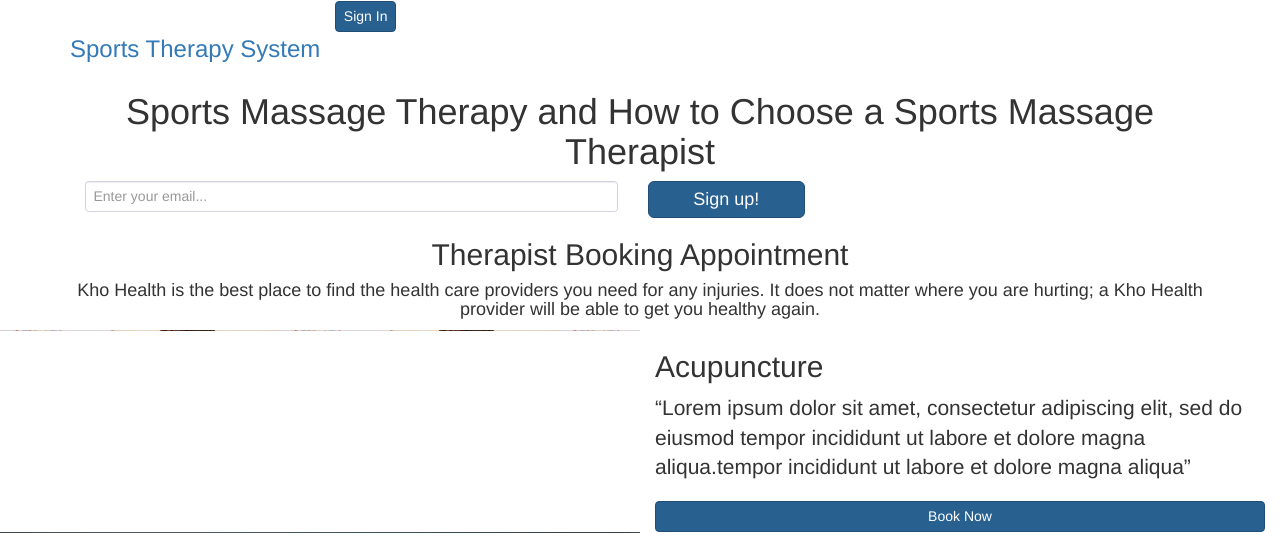
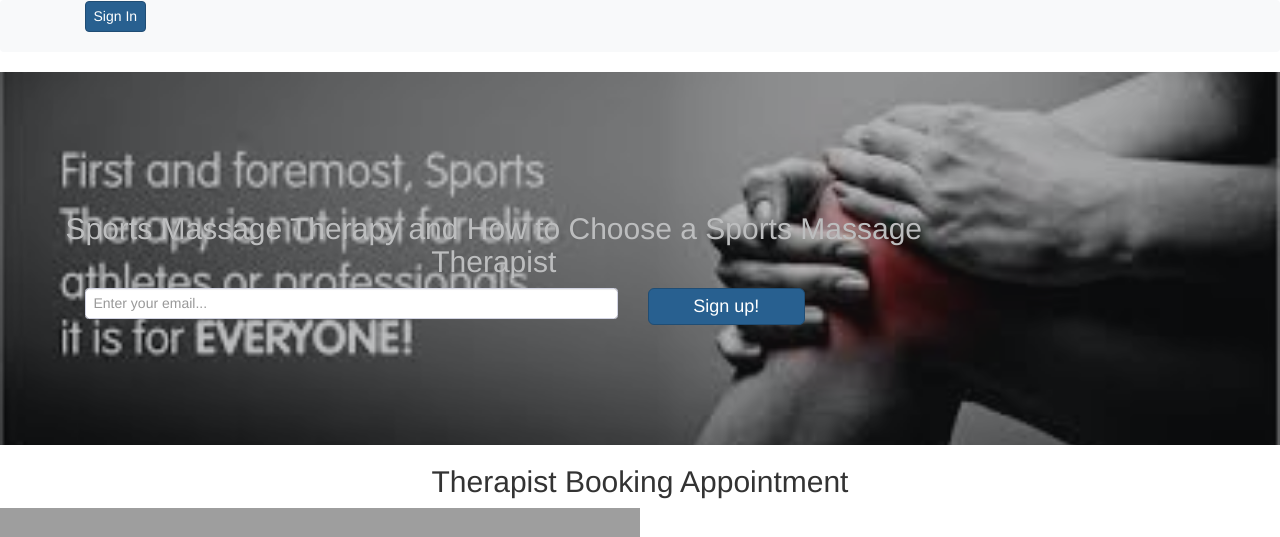
Before and after one commit to krinaapatel/comp606A1P2, a PHP site: page / in a window 1280 px wide. Shown: the top 537 px of the page. Run offline with PHP 8.4, Linux system fonts and the light colour scheme; some libraries are stand-ins or nearby versions; grey boxes are pictures that could not be loaded.

Commit message:
Add files via upload

```diff
--- a/adminview.php
+++ b/adminview.php
@@ -52,7 +52,7 @@
               echo "<td>".$row['date']."</td>";
               echo "<td>".$row['time']."</td>";
               echo "<td>".$row['thr_typ']."</td>";
-	      		  echo '<td><a href="delete.php?a_id='.$row['d_id'].'" Onclick="ConfirmDelete(event)""'>Cancel</a></td>'';
+	      		  echo '<td><a href="delete.php?a_id='.$row['b_id'].'" Onclick="ConfirmDelete(event)""'>Cancel</a></td>'';
       		    echo "</tr>";
             }
         }
--- a/booknow.html
+++ b/booknow.html
@@ -50,7 +50,8 @@
 
                   </select>
                 </div>
-                <input type="button" class="btn btn-primary btn-user btn-block" value = "Book Now" name = "submit">
+                <button name="submit" class="btn btn-primary btn-user btn-block">Register Account</button>
+
 
             </form>
           </div>
--- a/forgot-password.html
+++ b/forgot-password.html
@@ -10,7 +10,7 @@
 
 <section class = "section-wrap heading-title margin40">
 	<div class = "container">
-		<div class = "row"><h3 class = "text-center text-white">Sports Massage Therapist System</h3></div>
+		<div class = "row"><h3 class = "text-center">Sports Massage Therapist System</h3></div>
 	</div>
 </section>
 <section class = "section-wrap">
--- a/index.html
+++ b/index.html
@@ -1,105 +1,193 @@
 <!DOCTYPE html>
-<html lang ="en">
+<html lang="en">
 
 <head>
-  <meta charset = "utf-8">
-  <meta name = "viewport" content = "width=device-width, initial-scale=1">
+
+  <meta charset="utf-8">
+  <meta name="viewport" content="width=device-width, initial-scale=1, shrink-to-fit=no">
+
   <title>Sports Massage Therapist Booking System</title>
+
   <!-- Bootstrap core CSS -->
-  <link rel = "stylesheet" href = "https://maxcdn.bootstrapcdn.com/bootstrap/3.4.0/css/bootstrap.min.css">
+  <link rel="stylesheet" href="https://maxcdn.bootstrapcdn.com/bootstrap/3.4.0/css/bootstrap.min.css">
 
+
+  <!-- <link href="https://fonts.googleapis.com/css?family=Lato:300,400,700,300italic,400italic,700italic" rel="stylesheet" type="text/css">
+ -->
   <!-- Custom styles for this template -->
-   <link href = "css/style.css" rel = "stylesheet">
+   <link href="style.css" rel="stylesheet">
 </head>
 
 <body>
   <!-- Navigation -->
-  <nav class = "navbar navbar-light bg-light">
-    <div class = "container">
-      <a class = "navbar-brand left-part" href = "index.html"><span><h3>Sports Therapy System</h3></span></a>
-      <a class = "btn btn-primary right-part" href = "login.html">Sign In</a>
+  <nav class="navbar navbar-light bg-light">
+    <div class="container">
+      <a class="navbar-brand" href="#"></a>
+      <a class="btn btn-primary" href="login.html">Sign In</a>
     </div>
   </nav>
 
   <!-- Masthead -->
-<section class = "masthead text-white text-center">
-    <div class = "overlay"></div>
-    <div class = "container">
-      <div class = "row">
-        <div class = "col-xl-9 main-title">
-          <h1 class = "text-center marginbottom20 text-white">Sports Massage Therapy and How to Choose a Sports Massage Therapist</h1>
+  <section class="masthead text-white text-center">
+    <div class="overlay"></div>
+    <div class="container">
+      <div class="row">
+        <div class="col-xl-9 main-title">
+          <h1 class="text-center marginbottom20">Sports Massage Therapy and How to Choose a Sports Massage Therapist</h1>
         </div>
-        <div class = "col-md-10 col-lg-8 col-xl-7">
-          <form>
-            <div class = "form-row">
-              <div class = "col-12 col-md-9">
-                <input type = "email" class = "form-control form-control-lg" required placeholder = "Enter your email...">
+        <div class="col-md-10 col-lg-8 col-xl-7">
+          <form action="register.html" method="post">
+            <div class="form-row">
+              <div class="col-12 col-md-9">
+                <input type="email" class="form-control form-control-lg" placeholder="Enter your email...">
               </div>
-              <div class = "col-12 col-md-3">
-                <a href = "register.html" class = "btn btn-block btn-lg btn-primary">Sign up!</a>
+              <div class="col-12 col-md-3">
+                <button type="submit" class="btn btn-block btn-lg btn-primary">Sign up!</button>
               </div>
             </div>
           </form>
         </div>
       </div>
     </div>
-</section>
-
-<section class = "margin40">
-   <div class = "container">
-
-    <h2 class = "text-center">Therapist Booking Appointment</h2>
-    <h4 class = "text-center">Kho Health is the best place to find the health care providers you need for any injuries. It does not matter where you are hurting; a Kho Health provider will be able to get you healthy again.</h4>
-  </div>
+  </section>
+<section>
+<h2 class="text-center">Therapist Booking Appointment</h2>
 </section>
   <!-- Image Showcases -->
-<section class = "showcase">
-    <div class = "container-fluid p-0">
-      <div class = "row no-gutters">
+  <section class="showcase">
+    <div class="container-fluid p-0">
+      <div class="row no-gutters">
 
-        <div class = "col-lg-6 text-white showcase-img" style = "background-image: url('images/accu.jpg');"></div>
-        <div class = "col-lg-6 my-auto showcase-text">
+        <div class="col-lg-6 text-white showcase-img" style="background-image: url('images/bg-showcase-1.jpg');"></div>
+        <div class="col-lg-6 my-auto showcase-text">
           <h2>Acupuncture</h2>
-          <p class = "lead mb-0 home-btn">“Lorem ipsum dolor sit amet, consectetur adipiscing elit, sed do eiusmod tempor incididunt ut labore et dolore magna aliqua.tempor incididunt ut labore et dolore magna aliqua”</p>
-          <a href = "booknow.html" class="btn btn-primary btn-user btn-block">Book Now</a>
+          <p class="lead mb-0">When you use a theme created by Start Bootstrap, you know that the theme will look great on any device, whether it's a phone, tablet, or desktop the page will behave responsively!</p>
+          <a href="login.php" class="btn btn-primary btn-user btn-block">Book Now</a>
         </div>
       </div>
-      <div class = "row no-gutters right-content">
-        <div class = "col-lg-6 text-white showcase-img second " style = "background-image: url('images/massage2.jpg');"></div>
-        <div class = "col-lg-6 my-auto showcase-text">
+      <div class="row no-gutters">
+        <div class="col-lg-6 text-white showcase-img" style="background-image: url('images/bg-showcase-2.jpg');"></div>
+        <div class="col-lg-6 my-auto showcase-text">
           <h2>Fascial Stretch Therapy</h2>
-          <p class = "lead mb-0">“Lorem ipsum dolor sit amet, consectetur adipiscing elit, sed do eiusmod tempor incididunt ut labore et dolore magna aliqua.tempor incididunt ut labore et dolore magna aliqua”</p>
-          <a href = "booknow.html" class = "btn btn-primary btn-user btn-block">Book Now</a>
+          <p class="lead mb-0">Newly improved, and full of great utility classes, Bootstrap 4 is leading the way in mobile responsive web development! All of the themes on Start Bootstrap are now using Bootstrap 4!</p>
+          <a href="login.php" class="btn btn-primary btn-user btn-block">Book Now</a>
         </div>
       </div>
-      <div class = "row no-gutters">
-        <div class = "col-lg-6 order-lg-2 text-white showcase-img" style = "background-image: url('images/massage3.jpg');"></div>
-        <div class = "col-lg-6 order-lg-1 my-auto showcase-text">
+      <div class="row no-gutters">
+        <div class="col-lg-6 order-lg-2 text-white showcase-img" style="background-image: url('images/bg-showcase-3.jpg');"></div>
+        <div class="col-lg-6 order-lg-1 my-auto showcase-text">
           <h2>Dry Needling</h2>
-          <p class = "lead mb-0">“Lorem ipsum dolor sit amet, consectetur adipiscing elit, sed do eiusmod tempor incididunt ut labore et dolore magna aliqua.tempor incididunt ut labore et dolore magna aliqua”</p>
-          <a href = "booknow.html" class = "btn btn-primary btn-user btn-block">Book Now</a>
+          <p class="lead mb-0">Landing Page is just HTML and CSS with a splash of SCSS for users who demand some deeper customization options. Out of the box, just add your content and images, and your new landing page will be ready to go!</p>
+          <a href="login.php" class="btn btn-primary btn-user btn-block">Book Now</a>
         </div>
       </div>
     </div>
   </section>
 
+  <!-- Testimonials -->
+  <section class="testimonials text-center bg-light">
+    <div class="container">
+      <h2 class="mb-5">What people are saying...</h2>
+      <div class="row">
+        <div class="col-lg-4">
+          <div class="testimonial-item mx-auto mb-5 mb-lg-0">
+            <img class="img-fluid rounded-circle mb-3" src="img/testimonials-1.jpg" alt="">
+            <h5>Margaret E.</h5>
+            <p class="font-weight-light mb-0">"This is fantastic! Thanks so much guys!"</p>
+          </div>
+        </div>
+        <div class="col-lg-4">
+          <div class="testimonial-item mx-auto mb-5 mb-lg-0">
+            <img class="img-fluid rounded-circle mb-3" src="img/testimonials-2.jpg" alt="">
+            <h5>Fred S.</h5>
+            <p class="font-weight-light mb-0">"Bootstrap is amazing. I've been using it to create lots of super nice landing pages."</p>
+          </div>
+        </div>
+        <div class="col-lg-4">
+          <div class="testimonial-item mx-auto mb-5 mb-lg-0">
+            <img class="img-fluid rounded-circle mb-3" src="img/testimonials-3.jpg" alt="">
+            <h5>Sarah W.</h5>
+            <p class="font-weight-light mb-0">"Thanks so much for making these free resources available to us!"</p>
+          </div>
+        </div>
+      </div>
+    </div>
+  </section>
+
+  <!-- Call to Action -->
+  <section class="call-to-action text-white text-center">
+    <div class="overlay"></div>
+    <div class="container">
+      <div class="row">
+        <div class="col-xl-9 mx-auto">
+          <h2 class="mb-4">Ready to get started? Sign up now!</h2>
+        </div>
+        <div class="col-md-10 col-lg-8 col-xl-7 mx-auto">
+          <form action="register.html" method="post">
+            <div class="form-row">
+              <div class="col-12 col-md-9 mb-2 mb-md-0">
+                <input type="email" class="form-control form-control-lg" placeholder="Enter your email...">
+              </div>
+              <div class="col-12 col-md-3">
+                <button type="submit" class="btn btn-block btn-lg btn-primary">Sign up!</button>
+              </div>
+            </div>
+          </form>
+        </div>
+      </div>
+    </div>
+  </section>
 
   <!-- Footer -->
-  <footer class = "footer bg-light">
-    <div class = "container">
-      <div class = "row">
-        <div class = "col-lg-6 h-100 text-center text-lg-left my-auto">
-
-          <p class = "text-muted small mb-4 mb-lg-0">&copy; Sports Therapist 2019. All Rights Reserved.</p>
+  <footer class="footer bg-light">
+    <div class="container">
+      <div class="row">
+        <div class="col-lg-6 h-100 text-center text-lg-left my-auto">
+          <ul class="list-inline mb-2">
+            <li class="list-inline-item">
+              <a href="#">About</a>
+            </li>
+            <li class="list-inline-item">&sdot;</li>
+            <li class="list-inline-item">
+              <a href="#">Contact</a>
+            </li>
+            <li class="list-inline-item">&sdot;</li>
+            <li class="list-inline-item">
+              <a href="#">Terms of Use</a>
+            </li>
+            <li class="list-inline-item">&sdot;</li>
+            <li class="list-inline-item">
+              <a href="#">Privacy Policy</a>
+            </li>
+          </ul>
+          <p class="text-muted small mb-4 mb-lg-0">&copy; Your Website 2019. All Rights Reserved.</p>
         </div>
-
+        <div class="col-lg-6 h-100 text-center text-lg-right my-auto">
+          <ul class="list-inline mb-0">
+            <li class="list-inline-item mr-3">
+              <a href="#">
+                <i class="fab fa-facebook fa-2x fa-fw"></i>
+              </a>
+            </li>
+            <li class="list-inline-item mr-3">
+              <a href="#">
+                <i class="fab fa-twitter-square fa-2x fa-fw"></i>
+              </a>
+            </li>
+            <li class="list-inline-item">
+              <a href="#">
+                <i class="fab fa-instagram fa-2x fa-fw"></i>
+              </a>
+            </li>
+          </ul>
+        </div>
       </div>
     </div>
   </footer>
 
   <!-- Bootstrap core JavaScript -->
-    <script src = "https://ajax.googleapis.com/ajax/libs/jquery/1.12.4/jquery.min.js"></script>
-    <script src = "https://maxcdn.bootstrapcdn.com/bootstrap/3.4.0/js/bootstrap.min.js"></script>
+  <script src="vendor/jquery/jquery.min.js"></script>
+  <script src="vendor/bootstrap/js/bootstrap.bundle.min.js"></script>
 
 </body>
 
--- a/profile.html
+++ b/profile.html
@@ -6,7 +6,7 @@
   <meta charset="utf-8">
   <meta name="viewport" content="width=device-width, initial-scale=1, shrink-to-fit=no">
 
-  <title>Sports Massage Therapist Booking Profile</title>
+  <title>Sports Massage Therapist Booking Home</title>
 
   <!-- Bootstrap core CSS -->
   <link rel = "stylesheet" href = "https://maxcdn.bootstrapcdn.com/bootstrap/3.4.0/css/bootstrap.min.css">
@@ -34,7 +34,7 @@
       	<a href = "booknow.html" class="btn btn-primary btn-user btn-block">Book Now</a>
       </div>
       <div class = "col-sm-3 profile-button">
-       	<a href = "viewapp.html" class="btn btn-primary btn-user btn-block">Appointment View</a>
+       	<a href = "viewapp.php" class="btn btn-primary btn-user btn-block">Appointment View</a>
       </div>
       <div class = "col-sm-3"</div>
     </div>
--- /dev/null
+++ b/style.css
@@ -0,0 +1,122 @@
+<!--Register page css -->
+.bg-gradient-primary {
+    background-color: #4e73df;
+    background-image: linear-gradient(180deg,#4e73df 10%,#224abe 100%);
+    background-size: cover;
+    height:100%;
+}
+.o-hidden {
+    overflow: hidden!important;
+}
+.bg-shadow{
+	box-shadow: 0 1rem 3rem rgba(0,0,0,.175)!important;
+	display:flex;
+    flex-direction: column;
+    min-width: 0;
+    word-wrap: break-word;
+    background-color: #fff;
+    background-clip: border-box;
+    border-radius: .35rem;
+    margin:20px 0;
+}
+.marginbottom20{margin-botttom:20px;}
+.padding40{padding:40px;}
+.main-title{width:75%;}
+.bg-register-image img, .bg-login-image img{
+    width:100%;
+    display: block!important;
+}
+.register .text-center {
+    text-align: center!important;
+	color: #3a3b45!important;
+	margin-bottom:30px;
+}
+form.user .form-control-user {
+
+    border-radius: 10rem;
+    padding: 1.5rem 1rem;
+}
+.form-control {
+    display: block;
+    width: 100%;
+    height: calc(1.5em + .75rem + 2px);
+    padding: .375rem .75rem;
+
+    font-weight: 400;
+    line-height: 1.5;
+    color: #6e707e;
+    background-color: #fff;
+    background-clip: padding-box;
+    border: 1px solid #d1d3e2;
+    border-radius: .35rem;
+}
+form.user .btn-user {
+    border-radius: 10rem;
+    padding: .75rem 1rem;
+}
+.btn-block {
+    display: block;
+    width: 100%;
+}
+.btn-primary {
+    color: #fff;
+    background-color: #286090;
+    border-color: #204d74;
+
+}
+.btn {
+    display: inline-block;
+    font-weight: 400;
+
+    text-align: center;
+    vertical-align: middle;
+
+    color: #fff;
+    background-color: #286090;
+    border-color: #204d74;
+    padding: .375rem .75rem;
+
+    line-height: 1.5;
+}
+
+.gender{color:#6e707e;}
+img.logo {
+    width: 160px !important;
+    height: 50px !important;
+
+}
+.bg-light {
+    background-color: #f8f9fa!important;
+}
+
+.masthead {
+   position: relative;
+    background-color: #343a40;
+    background:url('images/banner2.jpg')no-repeat center center !important;
+    background-size: cover !important;;
+    padding-top: 12rem!important;;
+    padding-bottom: 12rem !important;;
+
+}
+.text-white {
+    color: #fff!important;
+}
+.masthead .overlay {
+    position: absolute !important;;
+    background-color: #212529 !important;;
+    height: 100%;
+    width: 100%;
+    top: 0;
+    left: 0;
+    opacity: .3;
+}
+.masthead h1 {
+    font-size: 3rem !important;;
+}
+.showcase-img {
+    min-height: 30rem;
+    background-size: cover;
+}
+.showcase .showcase-text {
+    padding: 7rem;
+}
```
Also changed, not shown: book.php (+20 -21 lines), dbconfig.php (+4 -4 lines), delete.php (+9 -9 lines), forgetpass.php (+11 -20 lines), login.html (+25 -28 lines), login.php (+12 -27 lines), random.php (+4 -4 lines), reg.php (+13 -22 lines), register.html (+29 -29 lines), viewapp.php (+10 -10 lines).
